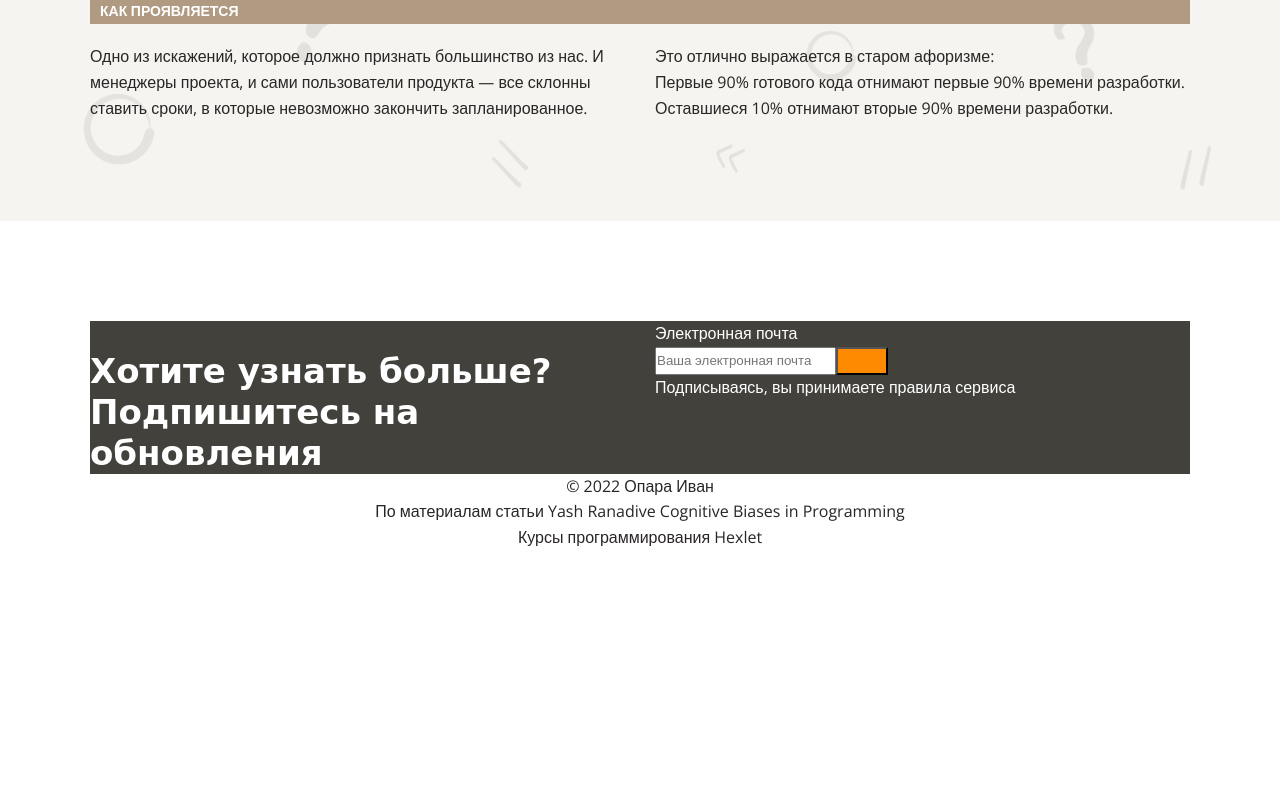
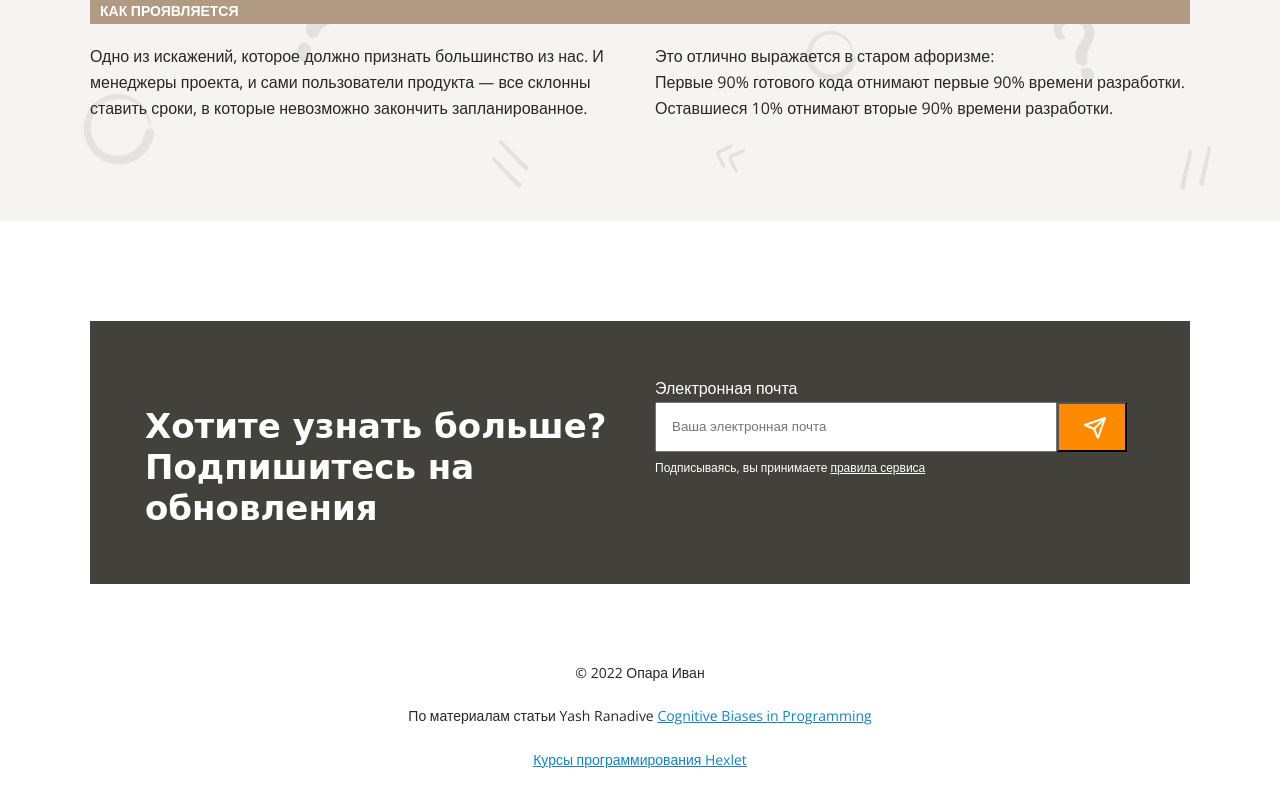
Before and after one commit to oiv84/layout-designer-project-lvl1, a website: page src/index.html in a window 1280 px wide. Shown: the part 7050-7856 px from the top of the page. Before the commit the page ends 7700 px from the top, so only its background shows below. Drawn offline with nearby package versions, Linux system fonts and the light colour scheme; a web font is replaced by a local one.

Commit message:
Added footer styles

```diff
--- a/src/styles/style.css
+++ b/src/styles/style.css
@@ -284,3 +284,65 @@ p + .btn {
   font-family: var(--headings-font-family);
   line-height: 40.8px;
 }
+
+.subscribe {
+  padding: 55px;
+}
+
+.subscription-form {
+  width: 100%;
+  border: none;
+}
+
+.subscription-form label {
+  display: block;
+}
+
+.subscription-form input {
+  width: calc(100% - 78px);
+  height: 50px;
+  padding-left: 15px;
+}
+
+.subscription-form .btn {
+  width: 70px;
+  height: 50px;
+}
+
+.subscription-form .btn::before {
+  display: block;
+  width: 24px;
+  height: 24px;
+
+  background-image: url(../images/send.svg);
+  background-repeat: no-repeat;
+  background-size: cover;
+
+  content: "";
+}
+
+.terms {
+  margin: 3px 0;
+
+  font-size: 12px;
+}
+
+.terms a {
+  text-decoration: underline;
+}
+
+.copyright {
+  margin: 76px 0 16px;
+
+  font-size: 14px;
+  text-align: center;
+}
+
+.copyright p {
+  margin-bottom: 18px;
+}
+
+.copyright a {
+  color: var(--color-blue);
+  text-decoration: underline;
+}
```
